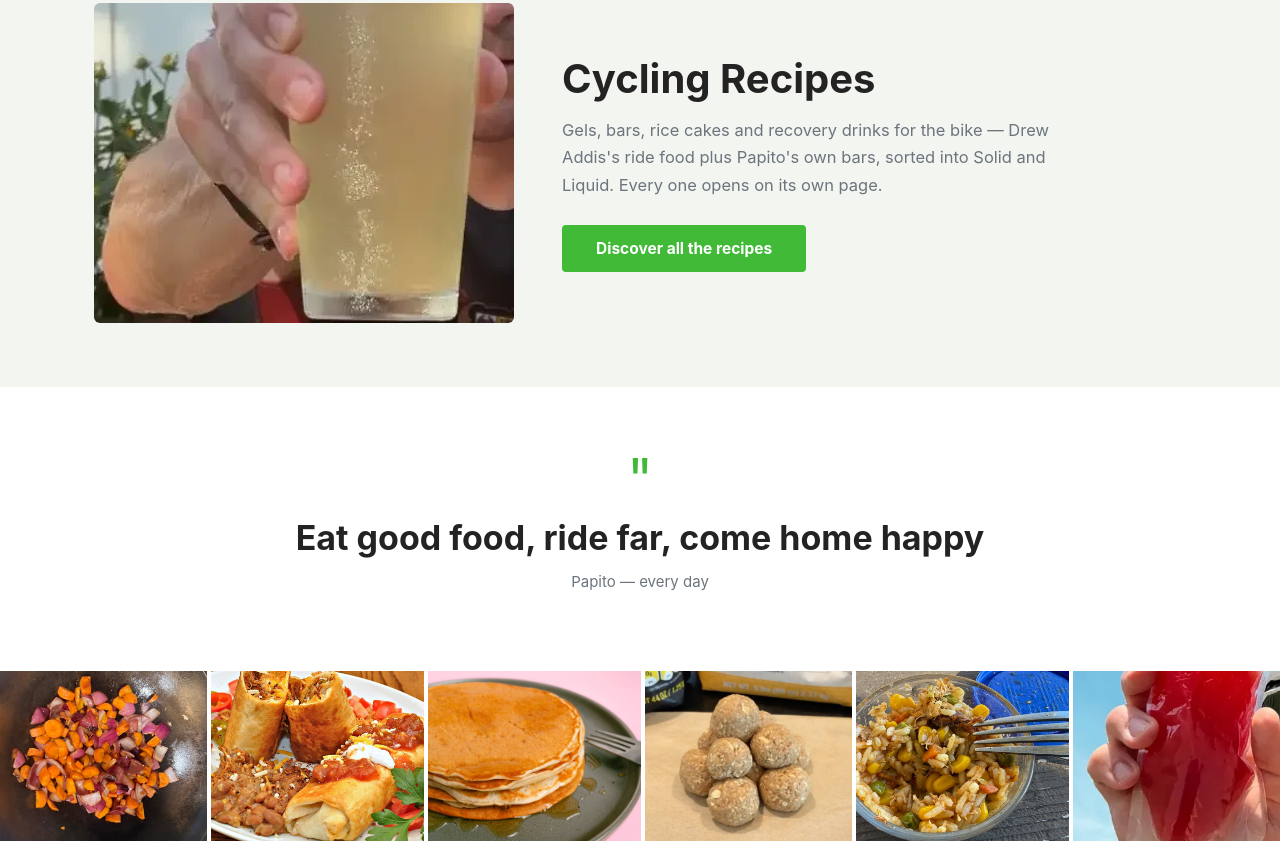
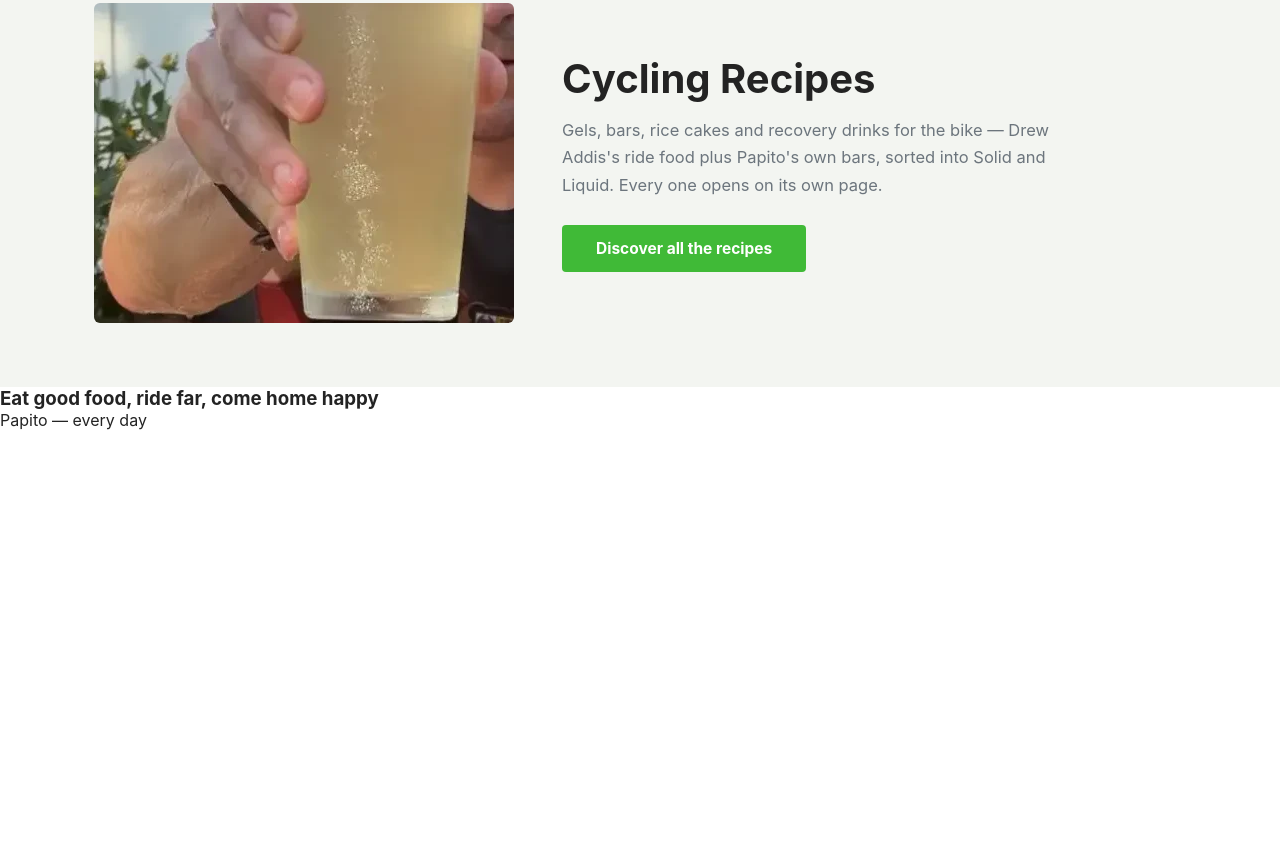
Before and after one commit to PapitoGregorio/recipes, a plain HTML site: page demo/index.html in a window 1280 px wide. Shown: the part 1779-2620 px from the top of the page. After the commit the page ends 2209 px from the top, so only its background shows below. Drawn offline with Linux system fonts and the light colour scheme.

Commit message:
Demo: remove the quote block and the bottom photo strip

```diff
--- a/demo/index.html
+++ b/demo/index.html
@@ -133,22 +133,10 @@ footer a{color:var(--green);font-weight:700}
   </div>
 </div>
 
-<div class="quote">
-  <div class="mark">"</div>
-  <h3>Eat good food, ride far, come home happy</h3>
+<h3>Eat good food, ride far, come home happy</h3>
   <p>Papito — every day</p>
 </div>
 
 
 
-<div class="strip">
-  <img src="../cookbox/assets/stir-fry.jpg" alt="">
-  <img src="../cookbox/assets/black-bean-chimichangas.jpg" alt="">
-  <img src="../cookbox/assets/pancakes.jpg" alt="">
-  <img src="../cycling-food/assets/high-carb-energy-balls.webp" alt="">
-  <img src="../cookbox/assets/jambalaya.jpg" alt="">
-  <img src="../cycling-food/assets/watermelon-gel.webp" alt="">
-</div>
-
-
 </body></html>
```
